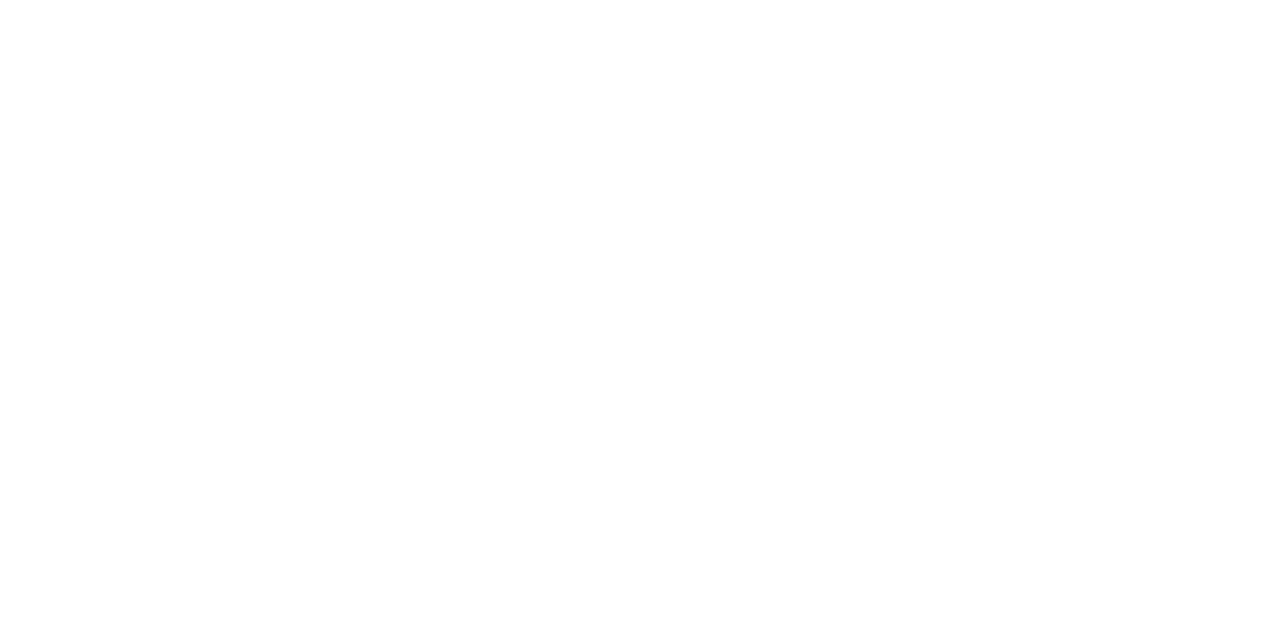
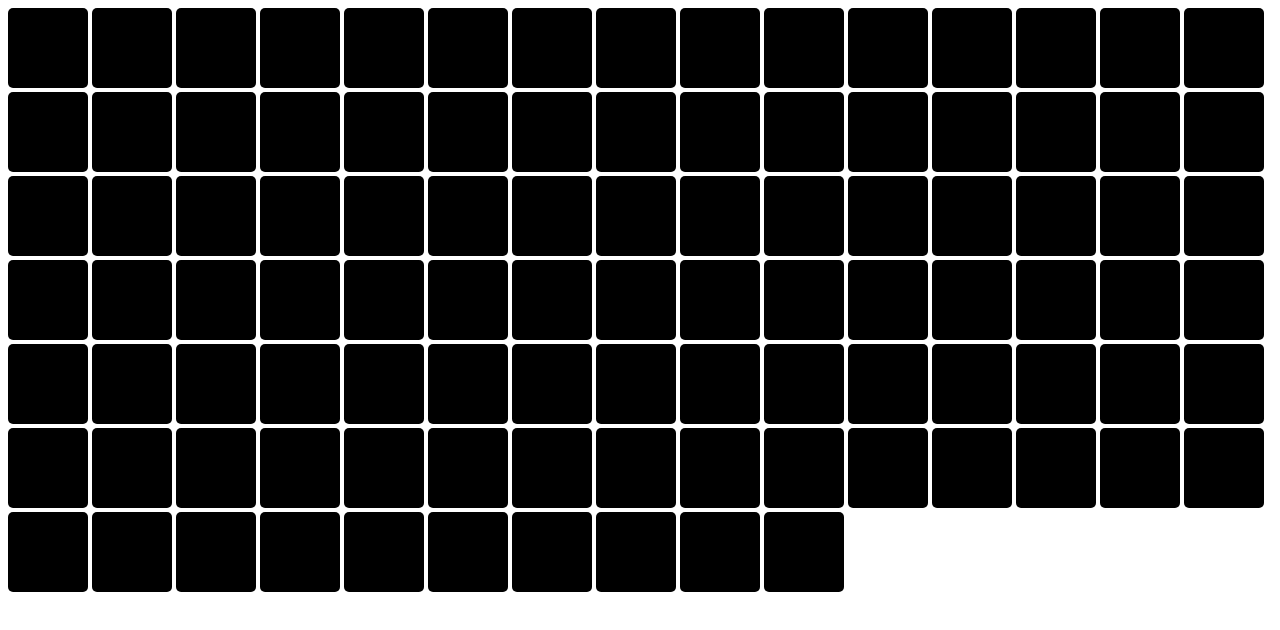
Before and after one commit to Megaomar10/Cuarentena, a plain HTML site: page index.html in a window 1280 px wide. Drawn offline with Linux system fonts and the light colour scheme.

Commit message:
Nuevos tamaños

```diff
--- a/css/style.css
+++ b/css/style.css
@@ -1,8 +1,9 @@
 
 .cajas
 {
-    width: 100px;
-    height: 100px;
+    width: 80px;
+    height: 80px;
     background: black;
     border-radius: 5px;
+    display: inline-block;
 }
--- a/index.html
+++ b/index.html
@@ -5,7 +5,7 @@
     <meta name="viewport" content="width=device-width, initial-scale=1.0">
     <title>Cartas</title>
 
-    <link rel="stylesheets" href="css/style.css">
+    <link rel="stylesheet" href="css/style.css">
 </head>
 <body>
 
```
